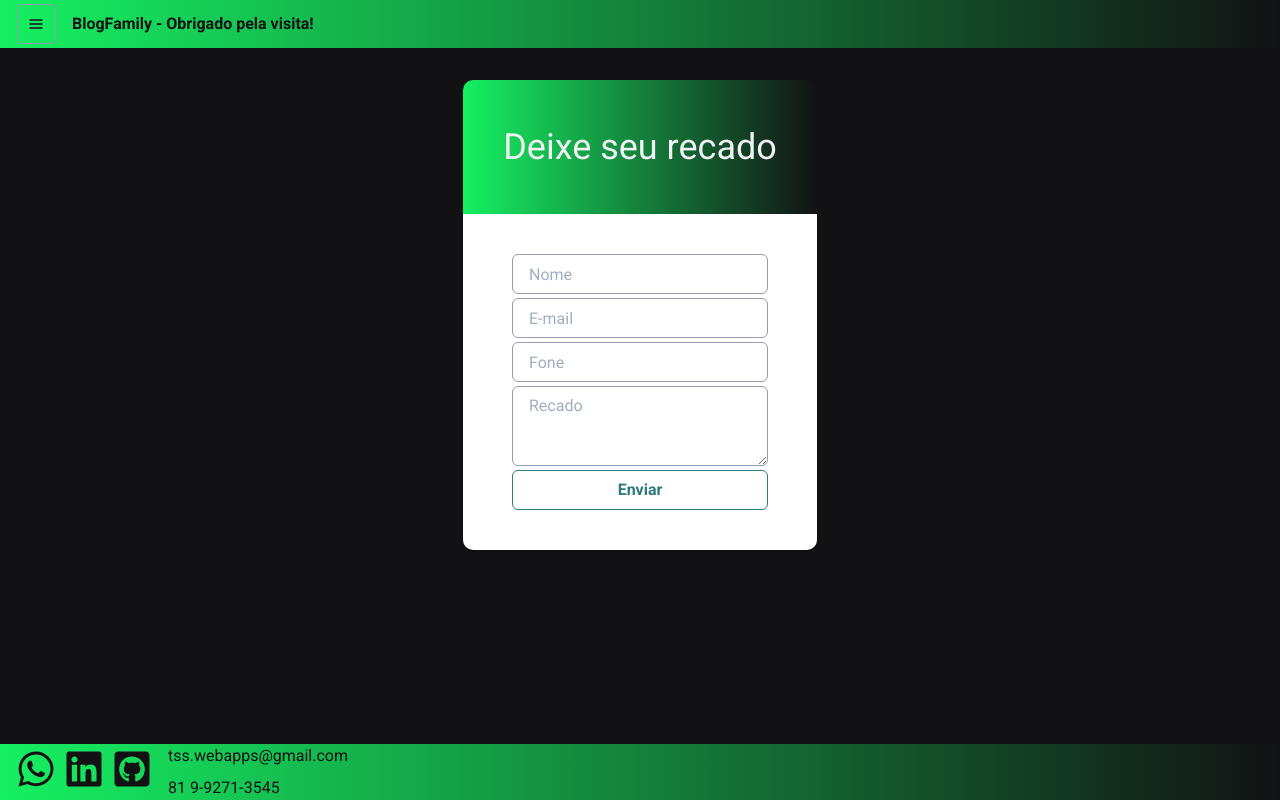
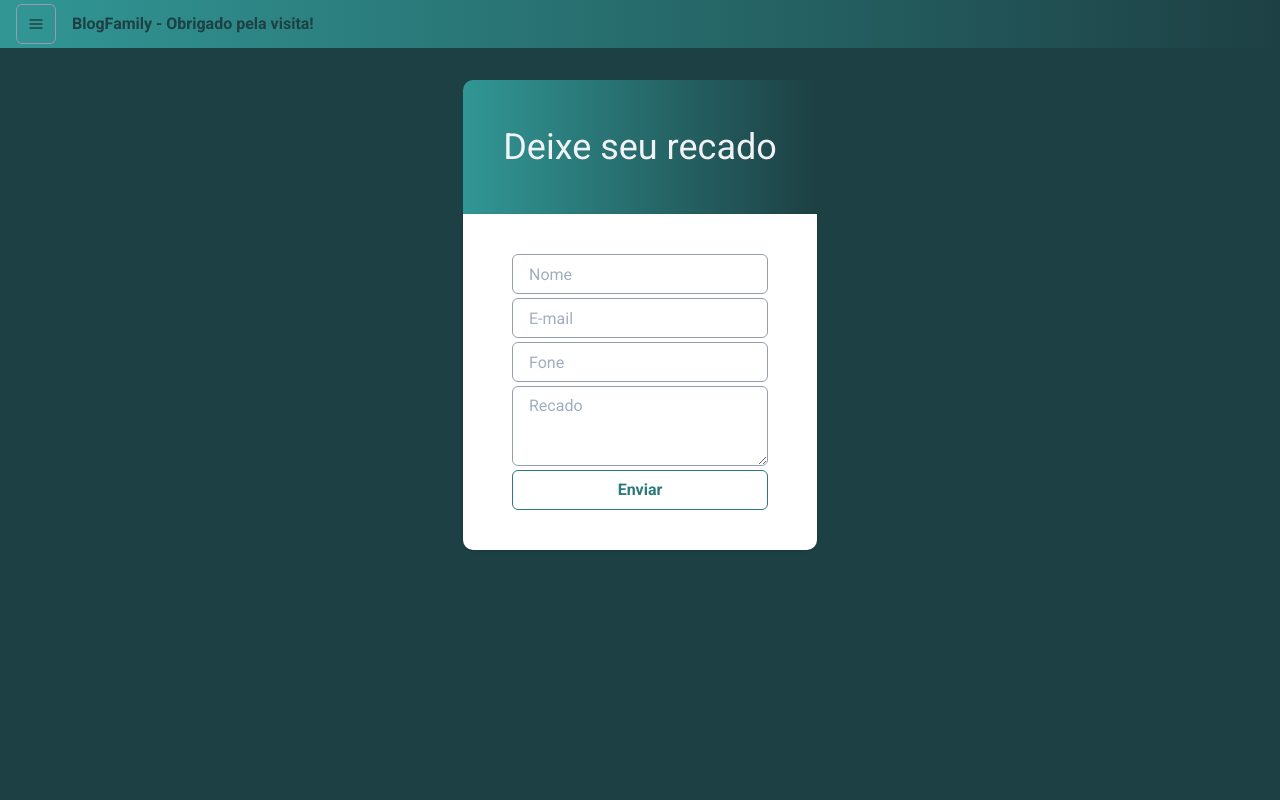
Before and after one commit to thiago-santanna/Blog-Family, a Next.js app: page /contact in a window 1280 px wide. Built offline with nearby package versions, Linux system fonts and the light colour scheme.

Commit message:
removi o footer e mudei as cores, coloquei link na foto

```diff
--- a/components/Header.tsx
+++ b/components/Header.tsx
@@ -25,7 +25,7 @@ export function Header(){
           color={'gray.900'}
           mb="4"
           pl={4}
-          bgGradient="linear(to-r, #16f062, gray.900)"
+          bgGradient="linear(to-r, #319795, gray.900)"
         >
 
         <Menu>
--- a/pages/contact.tsx
+++ b/pages/contact.tsx
@@ -11,7 +11,6 @@ import {
   useToast
 } from "@chakra-ui/react"
 import { Header } from "../components/Header"
-import { Footer } from "../components/Footer"
 import { Main } from "../components/Main"
 
 interface contactsData {
@@ -77,7 +76,7 @@ export default function Contact() {
             mt="4"
             p="10"
             borderTopRadius="10"
-            bgGradient="linear(to-r, #16f062, gray.900)">
+            bgGradient="linear(to-r, #319795, gray.900)">
             <Text align="center" fontSize="4xl">
               Deixe seu recado
             </Text>
@@ -137,7 +136,6 @@ export default function Contact() {
           </form>
         </Container>
       </Flex>
-      <Footer />
     </Main>
   )
 }
--- a/pages/posts/[slug].tsx
+++ b/pages/posts/[slug].tsx
@@ -2,7 +2,6 @@ import { ReactElement, useState } from 'react'
 import { GetStaticPaths, GetStaticProps } from 'next'
 import { Container, Flex, Stack, Box, Image, HStack, Text, Icon } from '@chakra-ui/react'
 import Head from 'next/head'
-import { Footer } from '../../components/Footer'
 import { Header } from '../../components/Header'
 import { Main } from '../../components/Main'
 import Prismic from '@prismicio/client'
@@ -74,7 +73,6 @@ export default function Post({ post }:IHomeProps):ReactElement {
         </Flex>
       </Container>
       </Flex>
-      <Footer />
     </Main>
   )
 }
--- a/pages/posts/index.tsx
+++ b/pages/posts/index.tsx
@@ -5,13 +5,12 @@ import Head from 'next/head'
 import { Main } from "../../components/Main";
 import { Header } from "../../components/Header";
 import { Flex, Container, Text, List, ListItem, Icon } from "@chakra-ui/react";
-import { Footer } from "../../components/Footer";
 import Prismic from '@prismicio/client'
 import { getPrismicClient } from '../../services/prismic'
 import { RichText } from 'prismic-dom'
 import { format } from 'date-fns';
 import { ptBR } from 'date-fns/locale';
-import { FiCalendar, FiUser, FiArrowRight } from 'react-icons/fi'
+import { FiCalendar, FiUser, FiHeart } from 'react-icons/fi'
 
 interface IListPost {
   id: string
@@ -57,7 +56,7 @@ export default function ListPosts({ resultposts }:IHomeProps):ReactElement {
                   {post.data.title}
                     <Link href={`/posts/${post.uid}`}>
                         <a>
-                          <Icon color="yellow.300" as={FiArrowRight} boxSize="6"/>
+                          <Icon color="pink.500" as={FiHeart} boxSize="6"/>
                         </a>
                     </Link>
                   </Text>
@@ -67,7 +66,6 @@ export default function ListPosts({ resultposts }:IHomeProps):ReactElement {
           </List>
         </Container>
       </Flex>
-      <Footer />
     </Main>
   )
 }
--- a/styles/theme.ts
+++ b/styles/theme.ts
@@ -3,7 +3,7 @@ import { extendTheme } from '@chakra-ui/react'
 export const theme = extendTheme({
     colors: {
         gray: {
-            900: "#121214",
+            900: "#1D4044",
             50: "#F0F2F5",
             200: "#969CB2"
         }
```
Also changed, not shown: pages/index.tsx (+10 -6 lines).
